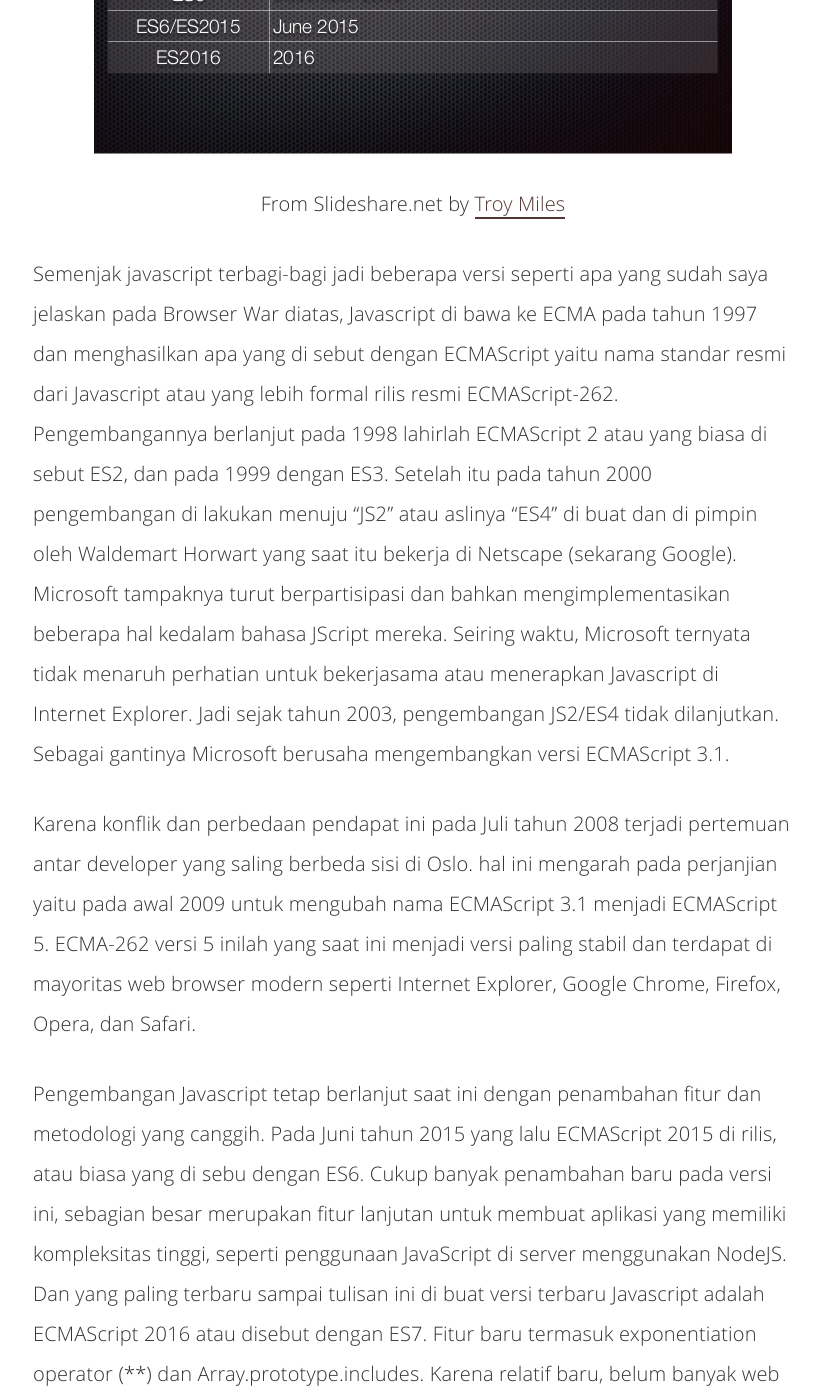
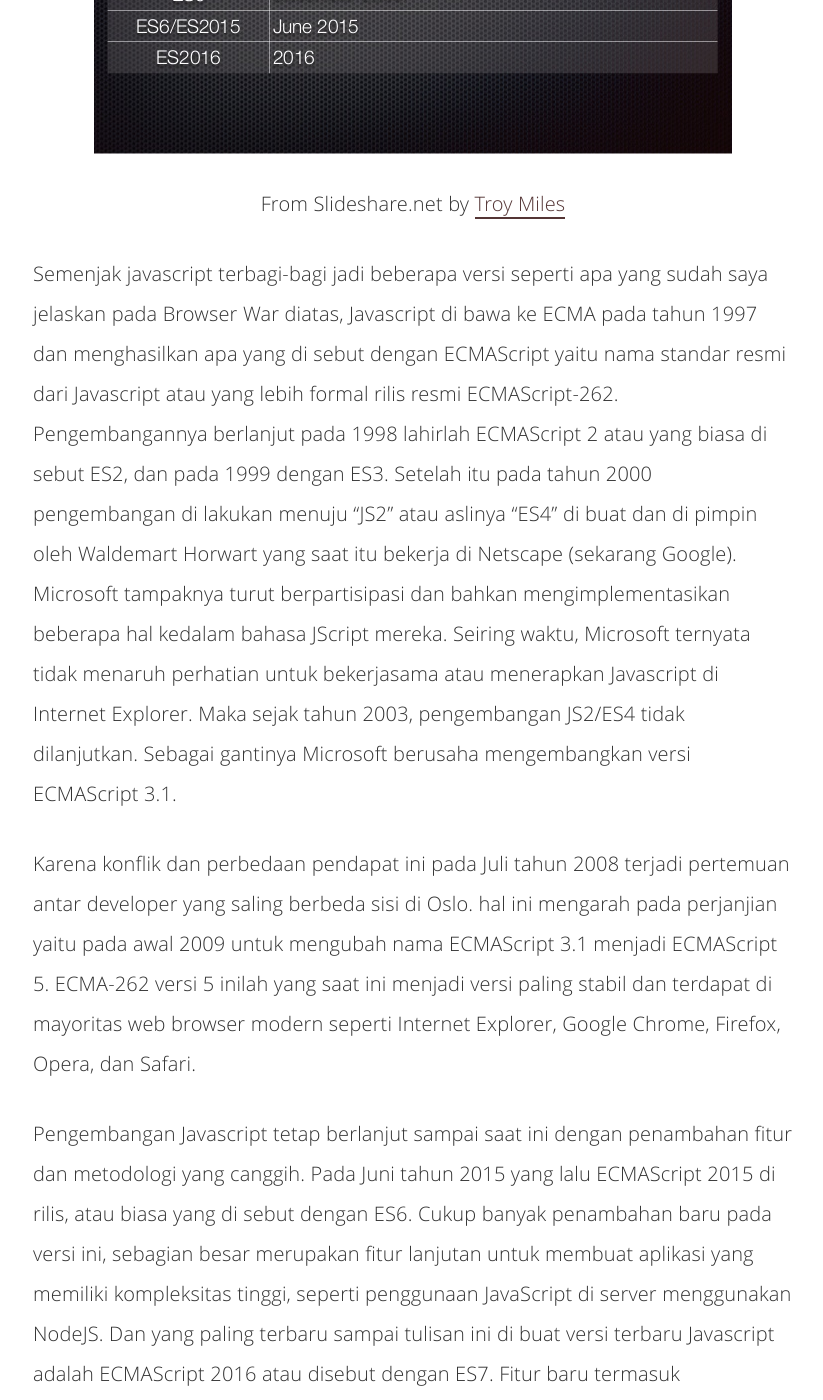
Before and after one commit to ekaprasasti/ekaprasasti.github.io, a Jekyll site: the page built from _posts/2017-05-07-mengapa-harus-javascript.md, in a window 1280 px wide and 1400 px high, scrolled down 9849 px. Shown: the whole window, without its empty margins (227-1050 px from the left). Built offline with Jekyll 4.4.1, drawn with Linux system fonts in a browser that asks for light colours; comment, search, counter and statistics services are not loaded; some of the changed text lies outside the part shown.

Commit message:
typro fix mengapa harus javascript

````diff
--- a/_posts/2017-05-07-mengapa-harus-javascript.md
+++ b/_posts/2017-05-07-mengapa-harus-javascript.md
@@ -29,13 +29,13 @@ Tak kenal maka tak sayang, itulah pepatah kuno yang sudah saya dengar ketika dar
 
 Panjang ya? hehe, definisi ini saya rangkum dari berbagai sumber (dapat di lihat di dasar artikel ini). Intinya sih Javascript itu adalah bahasa pemrograman yang di buat untuk keperluan pembuatan web yang dapat membuat dokumen HTML kita lebih interaktif, yah lebih singkatnya lagi sih lebih mengedepankan sisi user experience dan interface.
 
-Semenjak kemunculan NodeJS di tahun 2009 yang saat itu di umum kan oleh pembuatnya Ryan Dahl, hal ini membuat Javascript untuk bisa berjalan di server layaknya bahasa pemrograman server side seperti PHP, Java, Perl, dll. Hal ini juga memungkinkan Javascript dapat di gunakan untuk membuat berbagai aplikasi mulai dari website, mobile, desktop, sampai berkomunikasi dengan hardware seperti robotic dan Iot (Internet of things). Jadi sekarang saat yang tepat mempelajari bahasa pemrograman Javascript. Masih belum yakin dengan Javascript? Coba lihat gambar di bawah ini
+Semenjak kemunculan NodeJS di tahun 2009 yang saat itu di umum kan oleh pembuatnya Ryan Dahl, hal ini membuat Javascript mempunyai kemampuan untuk bisa berjalan di server layaknya bahasa pemrograman server side seperti PHP, Java, Perl, dll. Hal ini juga memungkinkan Javascript dapat di gunakan untuk membuat berbagai aplikasi mulai dari website, mobile, desktop, sampai berkomunikasi dengan hardware seperti robotic dan Iot (Internet of things). Karena itu sekarang adalah saat yang tepat mempelajari bahasa pemrograman Javascript. Masih belum yakin dengan Javascript? Coba lihat gambar di bawah ini
 
 ![stack overflow surver 2017](/assets/img/mengapa-harus-javascript/popular-programming.png)
 
 <p style="text-align: center;"><a href="https://insights.stackoverflow.com/survey/2017">Stack Overflow developer servey result 2017</a></p>
 
-Sebuah survey terbaru tahun 2017 yang di lakukan oleh Stack Overflow, sebuah website komunitas terkemuka terutama di kalangan para developer (kalo kalian pernah ngoding terus menemukan bug pasti sering banget nanya atau dapet jawaban dari stack overflow ini). Membuktikan bahwa Javascript menjadi raja, juga platform website menjadi yang paling banyak di minati oleh developer dari pada platform mobile, desktop, dan lainnya.
+Sebuah survey terbaru tahun 2017 yang di lakukan oleh Stack Overflow, sebuah website komunitas terkemuka terutama di kalangan para developer (kalo kalian pernah ngoding terus menemukan bug pasti sering banget bertanya atau mendapatkan jawaban dari stack overflow ini). Membuktikan bahwa Javascript menjadi raja, juga platform website menjadi yang paling banyak di minati oleh developer dari pada platform mobile, desktop, dan lainnya.
 
 ![stack overflow surver 2017](/assets/img/mengapa-harus-javascript/developer-roles.png)
 
@@ -61,13 +61,13 @@ Dalam perkembangannya Javascript tidak hanya sebatas mengendalikan program yang
 
 <p style="text-align: center;">Illustration by <a href="http://vignette3.wikia.nocookie.net/browserwars/images/4/45/1st_Browser_War.jpg/revision/latest?cb=20110326042129">browserwars.wikia.com</a></p>
 
-Ketika Netscape berjaya, ternyata Microsoft yang melihat kepopuleran Javascript lantas memperkenalkan ke public web browser Internet Explorer 3 dengan JScript. Karena Javascript merupakan merk dagang dari Sun Microsystem lantas Microsoft mengubahnya menjadi JScript penamaan lain untuk versi Javascript mereka. JScript bawaan dari web browser Internet Explorer 3 ini pun mempunyai fitur tersendiri yang berbeda dari Javascript, sehingga membuat JScript dan Javascript tidak compatible satu sama lain. Hal ini membuat para programmer kebingungan dalam membuat aplikasi mereka, mau tidak mau mereka harus memiliki 2 versi untuk aplikasi mereka dapat berjalan di Netscape Navigator maupun Internet Explorer. Di tambah Internet Explorer mampu menyaingi Netscape Navigator karena ketika itu pada tahun 1996 mereka merilis Internet Explorer 3 secara gratis sebagai bawaan dari sistem operasi Microsoft Windows.
+Ketika Netscape berjaya, ternyata Microsoft yang melihat kepopuleran Javascript lantas memperkenalkan ke public web browser Internet Explorer 3 dengan JScript. Karena Javascript merupakan merk dagang dari Sun Microsystem maka Microsoft mengubahnya menjadi JScript penamaan lain untuk versi Javascript mereka. JScript bawaan dari web browser Internet Explorer 3 ini pun mempunyai fitur tersendiri yang berbeda dari Javascript, sehingga membuat JScript dan Javascript tidak compatible satu sama lain. Hal ini membuat para programmer kebingungan dalam membuat aplikasi mereka, mau tidak mau mereka harus memiliki 2 versi untuk aplikasi mereka agar dapat berjalan di Netscape Navigator maupun Internet Explorer. Di tambah Internet Explorer mampu meredam kepopuleran Netscape Navigator karena ketika itu pada tahun 1996 mereka merilis Internet Explorer 3 secara gratis sebagai bawaan dari sistem operasi Microsoft Windows.
 
 Maka dari itu para programmer saat itu sepakat untuk menstandarisasikan Javascript. Pada tahun 1997, Javascript di ajukan kebadan standarisasi Eropa, European Computer Manufacturers Association (ECMA) untuk membuat standar bahasa pemrograman script pada browser. Dengan kesepakatan ini maka di bentuklah sebuah komite yang merupakan kumpulan dari programmer pada perusahaan teknologi ternama seperti Netscape, Sun, Microsoft, Borland, NOMBAS, dan lain-lain. Hingga saat ini Javascript di bawah komite ini telah mengeluarkan versi Javascript yang paling stable yaitu ECMA Script 5 atau ES5.
 
 ## Apa yang bisa di lakukan oleh Javascript?
 
-Pada awalnya pemrosesan data pada aplikasi website hanya melalui server, yang setiap operasi mengharus browser harus di refresh setiap kali terjadi event, hal ini membuat user experience yang kurang baik. Setelah kehadiran Javascript semua itu berubah, semua pemrosesan data yang dapat di handle Javascript bisa melalui browser terlebih dahulu sebelum sampai kepada server, sehingga pemrosesan dapat berjalan dengan fluid dan tanpa merefresh browser.
+Pada awalnya pemrosesan data pada aplikasi website hanya melalui server, yang setiap operasi mengharus browser harus di refresh setiap kali terjadi event, hal ini membuat user experience menjadi kurang baik. Setelah kehadiran Javascript semua itu berubah, semua pemrosesan data dapat di handle Javascript bisa melalui browser terlebih dahulu sebelum sampai kepada server, sehingga pemrosesan dapat berjalan dengan fluid dan tanpa merefresh browser.
 
 Contohnya adalah validasi sebuah form pada halaman website, bayangkan jika hanya mengandalkan sebuah server, ketika kita sudah mengisi semua input pada form lalu menekan tombol submit ternyata setelah di proses data kita harus menunggu beberapa detik untuk merefresh seluruh halaman dan itu pun ternyata hanya untuk mengetahui bahwa pemrosesan pada form ada error karena ternyata ada kesalahan input atau ada inputan yang belum kita isi, belum lagi setelah di proses dan merefresh browser data yang sudah kita isikan hilang dan harus menginputkan box inputan satu persatu kembali setelah itu mensubmit kembali. Hal ini terhindar setelah hadirnya Javascript, ketika data di submit atau bahkan sebelum itu browser akan memberitahukan jika inputan yang kita isi ternyata ada error, sampai kita isi data dengan valid baru pemrosesan di kirimkan kepada server.
 
@@ -79,11 +79,11 @@ Untuk pemrosesan seperti inilah Javascript di kembangkan, tidak hanya untuk kepe
 
 <p style="text-align: center;">From Slideshare.net by <a href="https://www.slideshare.net/rockncoder/javascript-foundations-day1">Troy Miles</a></p>
 
-Semenjak javascript terbagi-bagi jadi beberapa versi seperti apa yang sudah saya jelaskan pada Browser War diatas, Javascript di bawa ke ECMA pada tahun 1997 dan menghasilkan apa yang di sebut dengan ECMAScript yaitu nama standar resmi dari Javascript atau yang lebih formal rilis resmi ECMAScript-262. Pengembangannya berlanjut pada 1998 lahirlah ECMAScript 2 atau yang biasa di sebut ES2, dan pada 1999 dengan ES3. Setelah itu pada tahun 2000 pengembangan di lakukan menuju “JS2” atau aslinya “ES4” di buat dan di pimpin oleh Waldemart Horwart yang saat itu bekerja di Netscape (sekarang Google). Microsoft tampaknya turut berpartisipasi dan bahkan mengimplementasikan beberapa hal kedalam bahasa JScript mereka. Seiring waktu, Microsoft ternyata tidak menaruh perhatian untuk bekerjasama atau menerapkan Javascript di Internet Explorer. Jadi sejak tahun 2003, pengembangan JS2/ES4 tidak dilanjutkan. Sebagai gantinya Microsoft berusaha mengembangkan versi ECMAScript 3.1.
+Semenjak javascript terbagi-bagi jadi beberapa versi seperti apa yang sudah saya jelaskan pada Browser War diatas, Javascript di bawa ke ECMA pada tahun 1997 dan menghasilkan apa yang di sebut dengan ECMAScript yaitu nama standar resmi dari Javascript atau yang lebih formal rilis resmi ECMAScript-262. Pengembangannya berlanjut pada 1998 lahirlah ECMAScript 2 atau yang biasa di sebut ES2, dan pada 1999 dengan ES3. Setelah itu pada tahun 2000 pengembangan di lakukan menuju “JS2” atau aslinya “ES4” di buat dan di pimpin oleh Waldemart Horwart yang saat itu bekerja di Netscape (sekarang Google). Microsoft tampaknya turut berpartisipasi dan bahkan mengimplementasikan beberapa hal kedalam bahasa JScript mereka. Seiring waktu, Microsoft ternyata tidak menaruh perhatian untuk bekerjasama atau menerapkan Javascript di Internet Explorer. Maka sejak tahun 2003, pengembangan JS2/ES4 tidak dilanjutkan. Sebagai gantinya Microsoft berusaha mengembangkan versi ECMAScript 3.1.
 
 Karena konflik dan perbedaan pendapat ini pada Juli tahun 2008 terjadi pertemuan antar developer yang saling berbeda sisi di Oslo. hal ini mengarah pada perjanjian yaitu pada awal 2009 untuk mengubah nama ECMAScript 3.1 menjadi ECMAScript 5. ECMA-262 versi 5 inilah yang saat ini menjadi versi paling stabil dan terdapat di mayoritas web browser modern seperti Internet Explorer, Google Chrome, Firefox, Opera, dan Safari.
 
-Pengembangan Javascript tetap berlanjut saat ini dengan penambahan fitur dan metodologi yang canggih. Pada Juni tahun 2015 yang lalu ECMAScript 2015 di rilis, atau biasa yang di sebu dengan ES6. Cukup banyak penambahan baru pada versi ini, sebagian besar merupakan fitur lanjutan untuk membuat aplikasi yang memiliki kompleksitas tinggi, seperti penggunaan JavaScript di server menggunakan NodeJS. Dan yang paling terbaru sampai tulisan ini di buat versi terbaru Javascript adalah ECMAScript 2016 atau disebut dengan ES7. Fitur baru termasuk exponentiation operator (**) dan Array.prototype.includes. Karena relatif baru, belum banyak web browser yang menerapkan ES7.
+Pengembangan Javascript tetap berlanjut sampai saat ini dengan penambahan fitur dan metodologi yang canggih. Pada Juni tahun 2015 yang lalu ECMAScript 2015 di rilis, atau biasa yang di sebut dengan ES6. Cukup banyak penambahan baru pada versi ini, sebagian besar merupakan fitur lanjutan untuk membuat aplikasi yang memiliki kompleksitas tinggi, seperti penggunaan JavaScript di server menggunakan NodeJS. Dan yang paling terbaru sampai tulisan ini di buat versi terbaru Javascript adalah ECMAScript 2016 atau disebut dengan ES7. Fitur baru termasuk exponentiation operator (**) dan Array.prototype.includes. Karena relatif baru, belum banyak web browser yang menerapkan ES7.
 
 ## Inovasi Javascript
 
@@ -93,7 +93,7 @@ Pengembangan Javascript tetap berlanjut saat ini dengan penambahan fitur dan met
 
 Javascript saat ini telah berevlousi dan menjelma menjadi bahasa pemrograman yang superior. Di buat dengan tujuan awal hanya mengendalikan JAVA, berkembang menjadi pengendali file HTML. Setelah itu sampai dengan saat ini lahirlah library dan framework dengan teknologi di luar nalar programmer pada saat dulu awal Javascript di buat. Mulai dari  kehadiran AJAX sampai Javascript di server NodeJS, Web Socket, HTML5 API, geografis. Dari segi platform pun Javascript tidak hanya untuk mengembangkan aplikasi berbasis website, tapi juga berkembang ke arah mobile dan desktop platform. Hingga berkomunikasi dengan hardware seperti mengembangkan aplikasi Iot (Internet of Things).
 
-Pernah mendengan soal Javascript Engine? Javascript Engine, adalah sebuah mekanisme yang di miliki oleh web browser, di umpamakan sebagai compiler, yakni sebuah algoritma yang di gunakan untuk menjalankan Javascript pada browser. Contohnya Javascript Engine pada Google Chrome bernama V8, yang juga menjadi dasar untuk membuat NodeJS. Selain Google Chrome, browser lain juga mempunyai Javascript Engine nya sendiri, agar Javascript dapat berjalan dengan lancar di browser mereka. Contohnya Mozilla Firefox dengan SpiderMonkey, dan Internet Explorer dengan Chakra. Setiap browser di update oleh pengembangnya, Javascript Engine pun ikut memiliki performa yang lebih baik.
+Pernah mendengan soal Javascript Engine? Javascript Engine, adalah sebuah mekanisme yang di miliki oleh web browser, di umpamakan sebagai compiler, yakni sebuah algoritma yang di gunakan untuk menjalankan Javascript pada browser. Contohnya Javascript Engine pada Google Chrome bernama V8, yang juga menjadi dasar untuk membuat NodeJS. Selain Google Chrome, browser lain juga mempunyai Javascript Engine nya sendiri agar Javascript dapat berjalan dengan lancar di browser mereka. Contohnya Mozilla Firefox dengan SpiderMonkey, dan Internet Explorer dengan Chakra. Setiap browser di update oleh pengembangnya, Javascript Engine pun ikut memiliki performa yang lebih baik.
 
 ## Javascript di <head> atau di <body>
 
@@ -141,7 +141,7 @@ Javascript di head
 </html>
 ```
 
-Coba kita simpan 2 file HTML di atas secara terpisah dan kita buka pada browser, dan kita lihat yang terjadi dan perbedaan di antara 2 file tersebut. HTML membaca filenya secara berurutan dari atas ke bawah perbaris kode, tak terkecuali kode HTML, kode ataupun file Javascript maupun CSS di perlakukan demikian oleh HTML. Sehingga jika kita buka file Javascript di Head, akan muncul popup alert “Hello World!” sebelum kita klik `ok` HTML Content belum di tampilkan dan browser tidak akan menampilkan apa-apa sampai kita klik ok pada popup alert Javascript, hal ini di karenakan browser akan mengeksekusi Javascript terlebih dahulu sebelum mengeksekusi kode HTML yang terletak di body.
+Coba kita simpan 2 file HTML di atas secara terpisah dan kita buka pada browser, dan kita lihat yang terjadi dari perbedaan di antara 2 file tersebut. HTML membaca filenya secara berurutan dari atas ke bawah perbaris kode, tak terkecuali kode HTML, kode ataupun file Javascript maupun CSS di perlakukan demikian oleh HTML. Sehingga jika kita buka file Javascript di Head, akan muncul popup alert “Hello World!”. Sebelum kita klik ok, HTML Content belum di tampilkan dan browser tidak akan menampilkan apa-apa sampai kita klik ok pada popup alert Javascript, hal ini di karenakan browser akan mengeksekusi Javascript terlebih dahulu sebelum mengeksekusi kode HTML yang terletak di body.
 
 ![Javascript Head](/assets/img/mengapa-harus-javascript/javascript-head.png)
 
@@ -149,7 +149,7 @@ Berbeda jika kita buka file Javascript di Body, karena script Javascript berada
 
 ![Javascript Body](/assets/img/mengapa-harus-javascript/javascript-body.png)
 
-Nah sekarang sudah mengertikan ya perbedaan antara Javascript di tag `<head>` dan Javascript yang di letakan di dalam tag `<body>`. Meletakan Javascript di tag head memiliki masalah tersendiri, yaitu karena Javascript di gunakan untuk memanipulasi HTML maka sebelum HTML di load secara penuh dan script Javascript di jalankan terlebih dahulu, maka Javascript tidak akan mengenali kode HTML mana yang akan dia eksekusi, coba perhatikan kode berikut.
+Nah sekarang sudah mengertikan ya perbedaan antara Javascript di tag `<head>` dan Javascript yang di letakan di dalam tag `<body>`. Meletakan Javascript di tag head memiliki masalah tersendiri, yaitu karena Javascript di gunakan untuk memanipulasi HTML, maka sebelum HTML di load secara penuh dan script Javascript di jalankan terlebih dahulu, maka Javascript tidak akan mengenali kode HTML mana yang akan dia eksekusi, coba perhatikan kode berikut.
 
 ```html
 <!DOCTYPE html>
````
Also changed, not shown: other parts of _posts/2017-05-07-mengapa-harus-javascript.md (+4 -4 lines).
